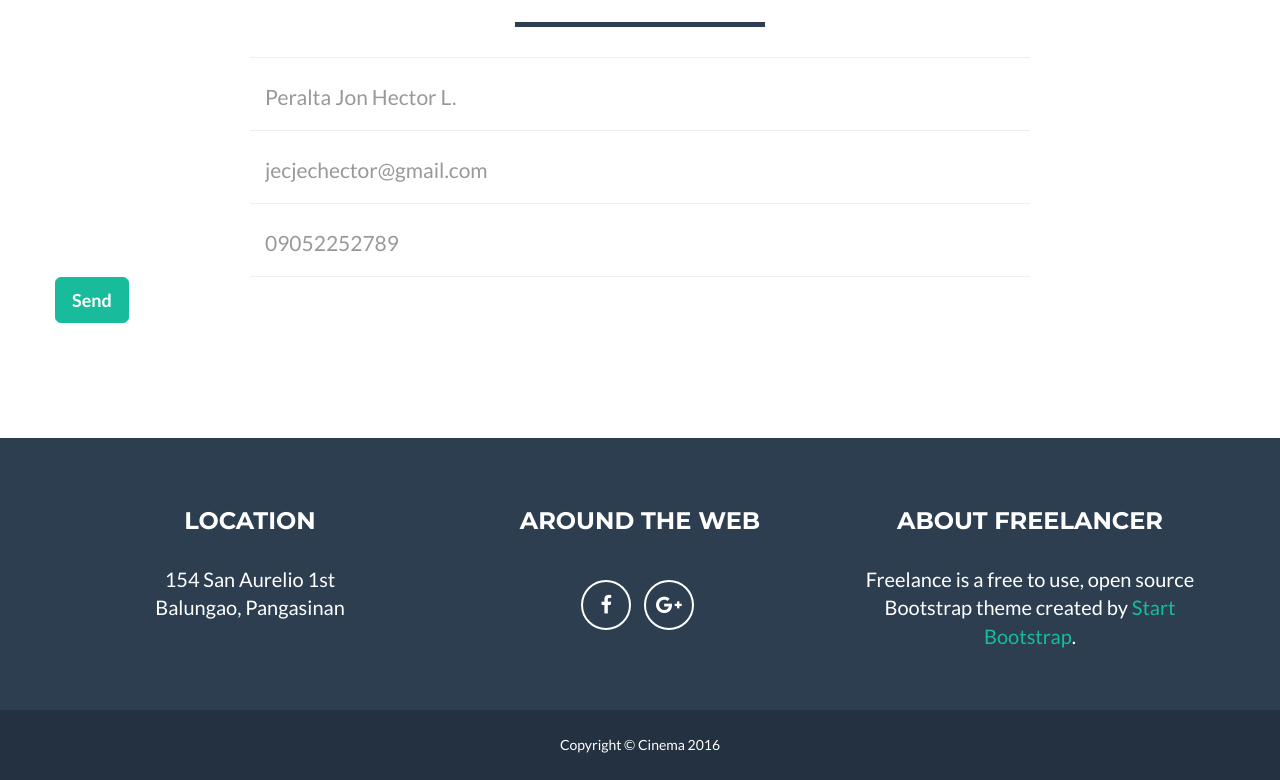
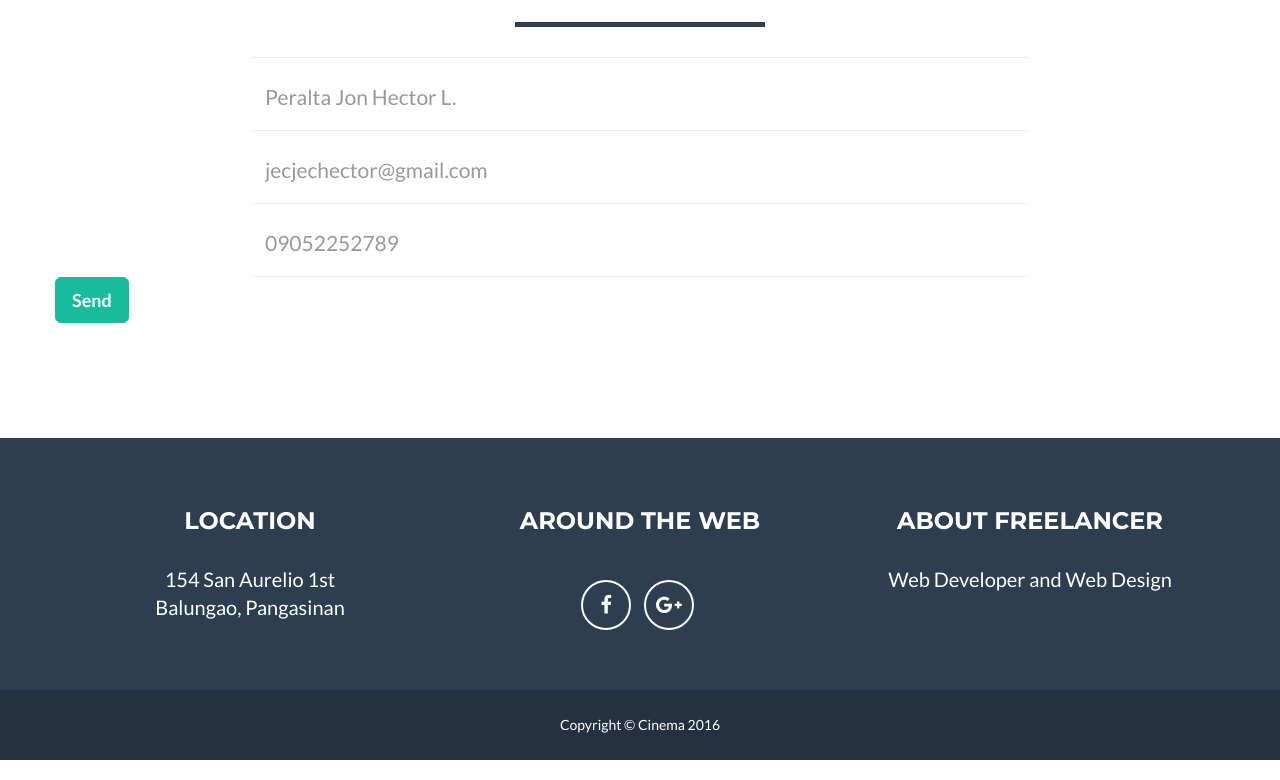
Before and after one commit to blackjec/peraltajonhector.github.io, a website: page index.html in a window 1280 px wide. Shown: the part 2605-3385 px from the top of the page. Drawn offline with nearby package versions, Linux system fonts and the light colour scheme.

Commit message:
Update index.html

```diff
--- a/index.html
+++ b/index.html
@@ -250,7 +250,7 @@
                     </div>
                     <div class="footer-col col-md-4">
                         <h3>About Freelancer</h3>
-                        <p>Freelance is a free to use, open source Bootstrap theme created by <a href="http://startbootstrap.com">Start Bootstrap</a>.</p>
+                        <p>Web Developer and Web Design</p>
                     </div>
                 </div>
             </div>
```
